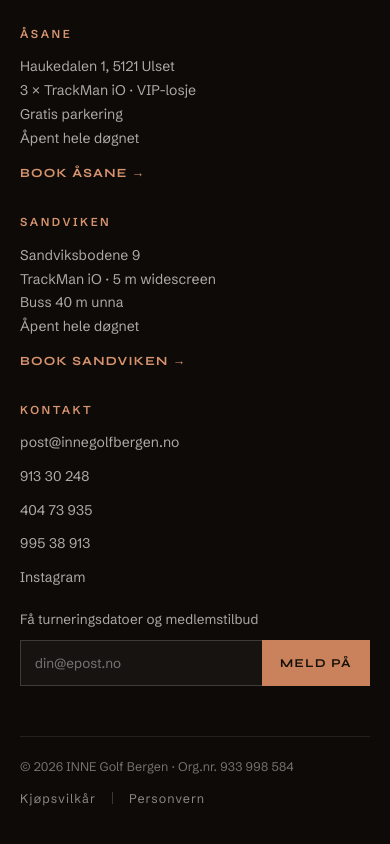
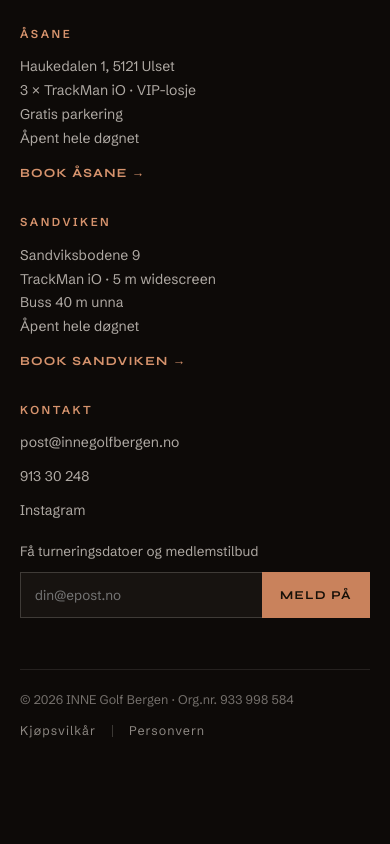
Before and after one commit to inne-golf-bergen/inne-golf-bergen, a Next.js app: page /vilkar in a window 390 px wide. Shown: the part 1635-2479 px from the top of the page. Built offline with nearby package versions, Linux system fonts and the light colour scheme.

Commit message:
Show only the primary phone number in the site footer

```diff
--- a/components/SiteFooter.tsx
+++ b/components/SiteFooter.tsx
@@ -65,11 +65,9 @@ export default function SiteFooter() {
             <a data-sweep="true" href={`mailto:${SITE.email}`} className={styles.contactLink}>
               {SITE.email}
             </a>
-            {SITE.phones.map((phone, i) => (
-              <a data-sweep="true" key={phone} href={`tel:${SITE.phoneHrefs[i]}`} className={styles.contactLink}>
-                {phone}
-              </a>
-            ))}
+            <a data-sweep="true" href={`tel:${SITE.phoneHrefs[0]}`} className={styles.contactLink}>
+              {SITE.phones[0]}
+            </a>
             <a data-sweep="true" href={SITE.instagram} target="_blank" rel="noopener" className={styles.contactLink}>
               Instagram
             </a>
```
